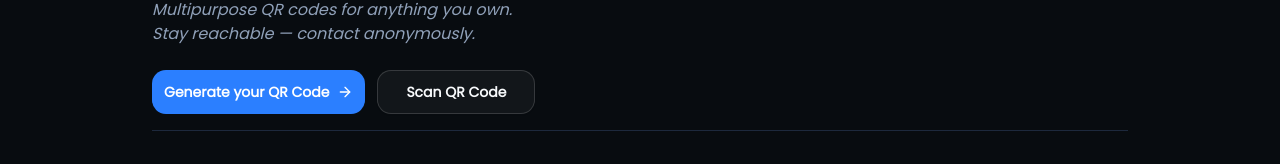
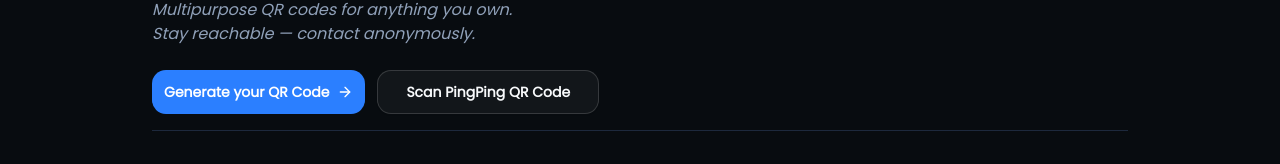
Before and after one commit to ARJ544/Pingivo, a Next.js app: page / in a window 1280 px wide. Shown: the part 406-570 px from the top of the page. Built offline with nearby package versions, Linux system fonts and the light colour scheme; no server answers.

Commit message:
Update page.tsx

```diff
--- a/src/app/page.tsx
+++ b/src/app/page.tsx
@@ -49,7 +49,7 @@
                 variant="outline"
                 className="h-11 px-7 rounded-xl font-bold"
               >
-                Scan QR Code
+                Scan {COMPANY_NAME} QR Code
               </Button>
             </Link>
           </div>
```
